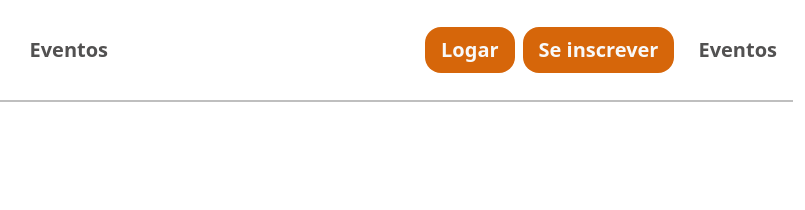
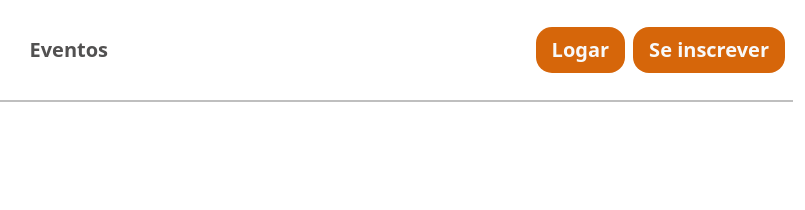
Before and after one commit to dev1amin/petf-1, a plain HTML site: page cadastroProduto/produto.html in a window 1280 px wide. Shown: the full height of the page, 475-1280 px from the left. Drawn offline with nearby package versions, Linux system fonts and the light colour scheme; no server answers.

Commit message:
Update produto.html

```diff
--- a/cadastroProduto/produto.html
+++ b/cadastroProduto/produto.html
@@ -39,8 +39,6 @@
           </li>
           <li class="nav-item mt-2 mt-md-0 ms-md-2">
             <a id="contaIcon" class="nav-link text-light rounded-4 px-3 fs-5 fs-md-4 fw-bold" href="../login/signup/perfil.html" style="background-color: #d6660a;">Conta</a>
-            <li class="nav-item">
-            <a id="corT" class="nav-link fw-bold fs-5 fs-md-2" href="../cadastroEventos/evento.html">Eventos</a>
           </li>
         </ul>
       </nav>
```
